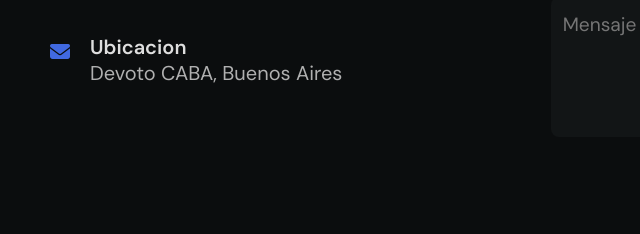
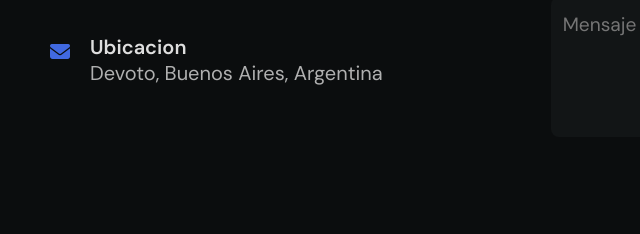
Before and after one commit to NicolasBucceri/Portafolio, a website: page public/index.html in a window 1280 px wide. Shown: the part 6435-6669 px from the top of the page, 6-646 px from the left. Drawn offline with Linux system fonts and the light colour scheme.

Commit message:
Actualizacion de textos

```diff
--- a/public/index.html
+++ b/public/index.html
@@ -130,7 +130,7 @@
 
               <div>
                 <h3 class="tituloContacto">Ubicacion</h3>
-                <span class="dataContacto">Devoto CABA, Buenos Aires</span>
+                <span class="dataContacto">Devoto, Buenos Aires, Argentina</span>
               </div>
             </div>
           </div>
```
